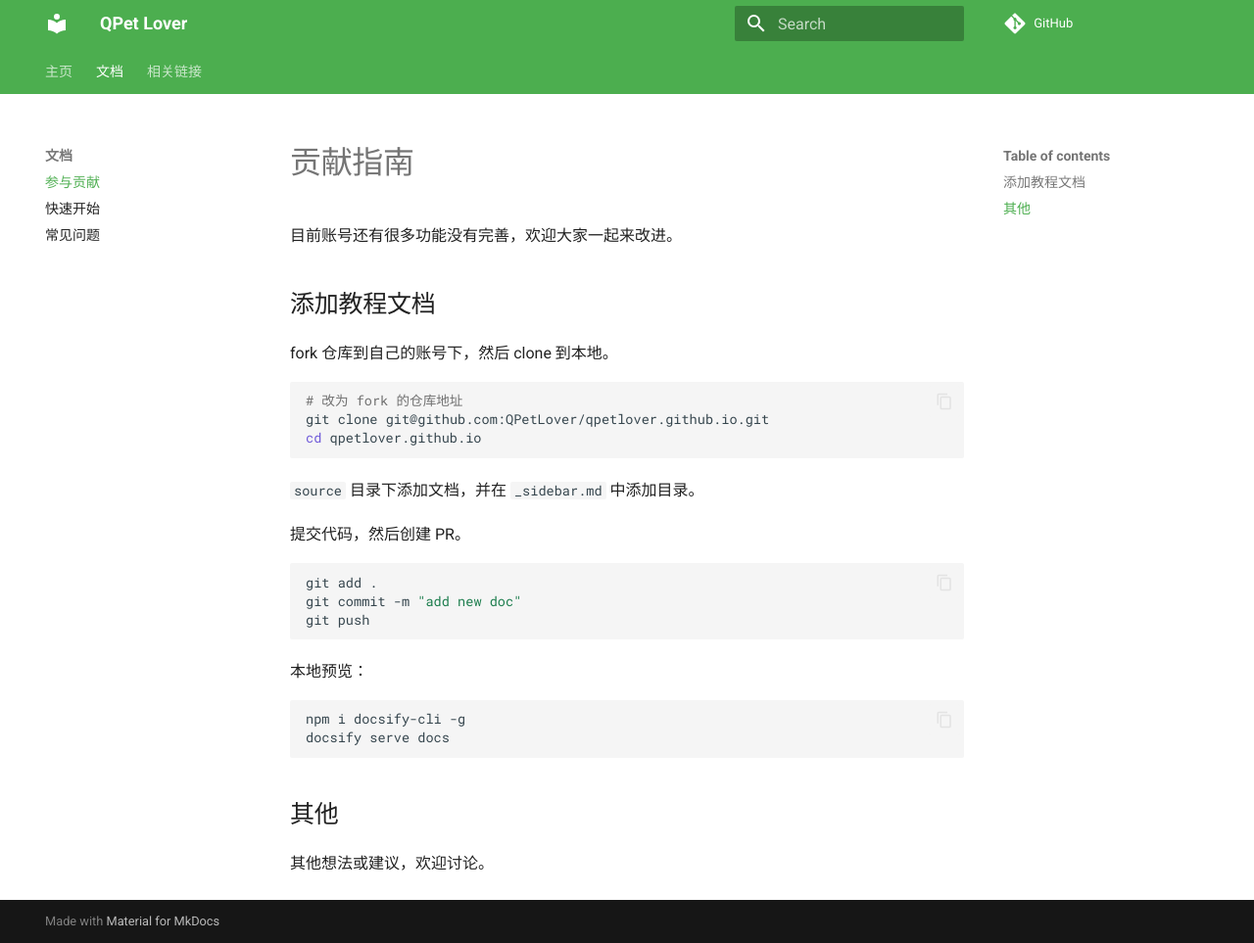
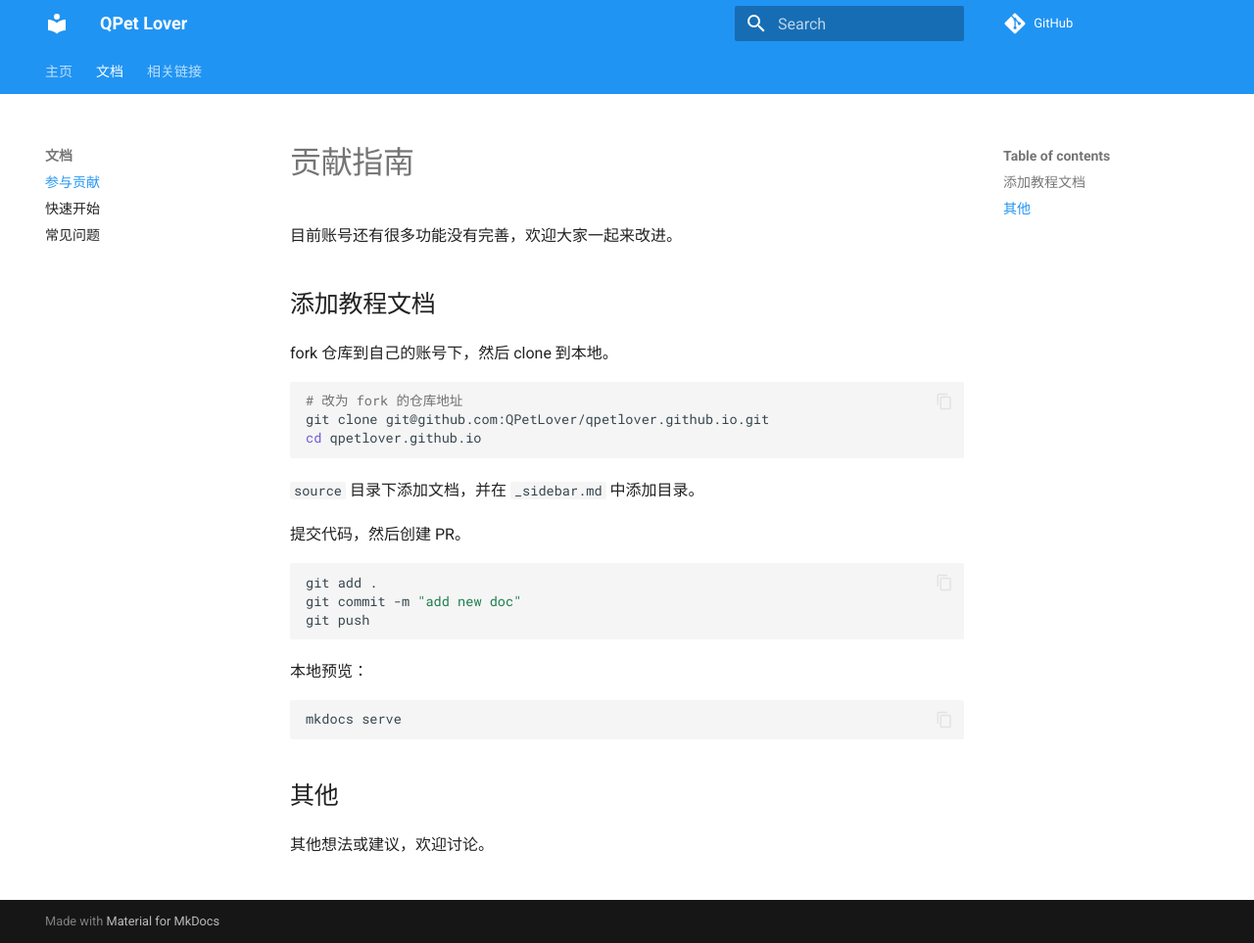
Before and after one commit to QPetLover/qpetlover.github.io, an MkDocs documentation site: the page built from docs/source/contribution.md, in a window 1280 px wide and 963 px high. Shown: the whole window at 98% size. Built offline with MkDocs 1.6.1 and Material for MkDocs 9.7.7, drawn with Linux system fonts in a browser that asks for light colours; comment, search, counter and statistics services are not loaded; the version menu is left out.

Commit message:
update contributation.md

````diff
--- a/docs/source/contribution.md
+++ b/docs/source/contribution.md
@@ -25,8 +25,7 @@ git push
 本地预览：
 
 ```bash
-npm i docsify-cli -g
-docsify serve docs
+mkdocs serve
 ```
 
 ## 其他
--- a/mkdocs.yml
+++ b/mkdocs.yml
@@ -7,8 +7,8 @@ edit_uri: edit/main/docs/
 theme:
   name: material
   palette:
-    primary: green
-    accent: light green
+    primary: blue
+    accent: light blue
   font:
     text: Roboto
     code: Roboto Mono
````
Also changed, not shown: 1 other file.
